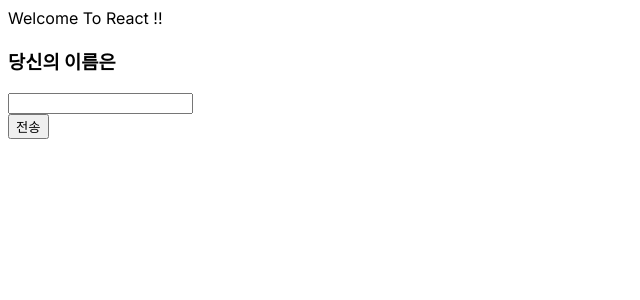
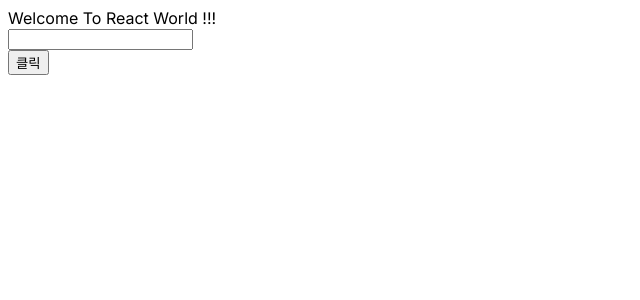
Before and after one commit to mandlake/baekjoon-rod-frontend, a Next.js app: page / in a window 1280 px wide. Shown: the top 300 px of the page, without its empty margins (0-640 px from the left). Built offline with nearby package versions, Linux system fonts and the light colour scheme.

Commit message:
240319 useState

```diff
--- a/app/page.tsx
+++ b/app/page.tsx
@@ -1,13 +1,23 @@
-import Image from "next/image";
+"use client";
+
+import { useState } from "react";
 
 export default function Home() {
+  const [name, setName] = useState("");
+
+  const handleChange = (e: any) => {
+    setName(e.target.value);
+  };
+  const handleClick = () => {
+    alert(name + "님 안녕하세요.");
+  };
+
   return (
     <>
-      <div>Welcome To React !!</div>
-      <h3>당신의 이름은</h3>
-      <input type="text" />
+      <div>Welcome To React World !!!</div>
+      <input type="text" onChange={handleChange} />
       <br />
-      <button>전송</button>
+      <button onClick={handleClick}>클릭</button>
     </>
   );
 }
```
